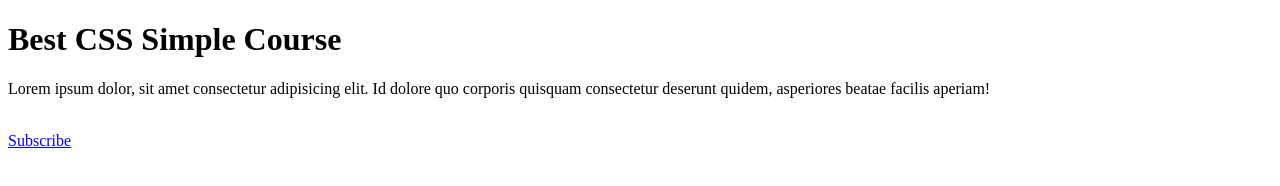
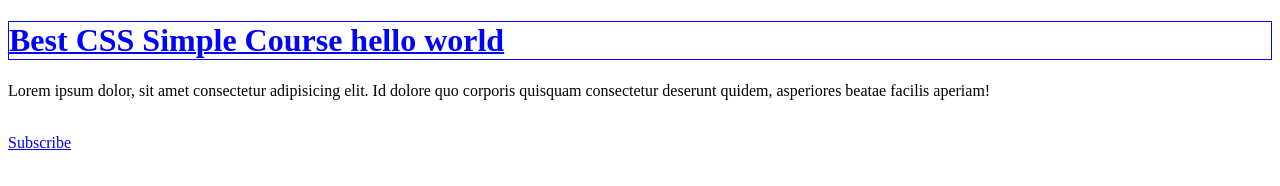
Before and after one commit to Code-Master20/css-basics, a plain HTML site: page 01_First/01_index.html in a window 1280 px wide. Drawn offline with Linux system fonts and the light colour scheme.

Commit message:
currentColor concepts

```diff
--- a/01_First/01_index.html
+++ b/01_First/01_index.html
@@ -7,7 +7,7 @@
     <link rel="stylesheet" href="01_style.css" />
   </head>
   <body>
-    <h1>Best CSS Simple Course</h1>
+    <h1>Best CSS Simple Course <span>hello world</span></h1>
     <p>
       Lorem ipsum dolor, sit amet consectetur adipisicing elit. Id dolore quo
       corporis quisquam consectetur deserunt quidem, asperiores beatae facilis
--- a/01_First/01_style.css
+++ b/01_First/01_style.css
@@ -0,0 +1,14 @@
+/* Sets the color to the element's color property value. However,
+ if set as the value of color, currentColor is treated as inherit. */
+h1 {
+  color: blue;
+  border: 1.5px solid currentColor;
+  text-decoration-line: underline;
+  text-decoration-color: currentColor;
+  text-decoration-thickness: 1.5px;
+}
+
+span {
+  color: currentColor; /*here currentColor is treated as inherits for span-element
+  in-fact no need to mention currentColor, span automatically inherits its parent color as text-color*/
+}
```
